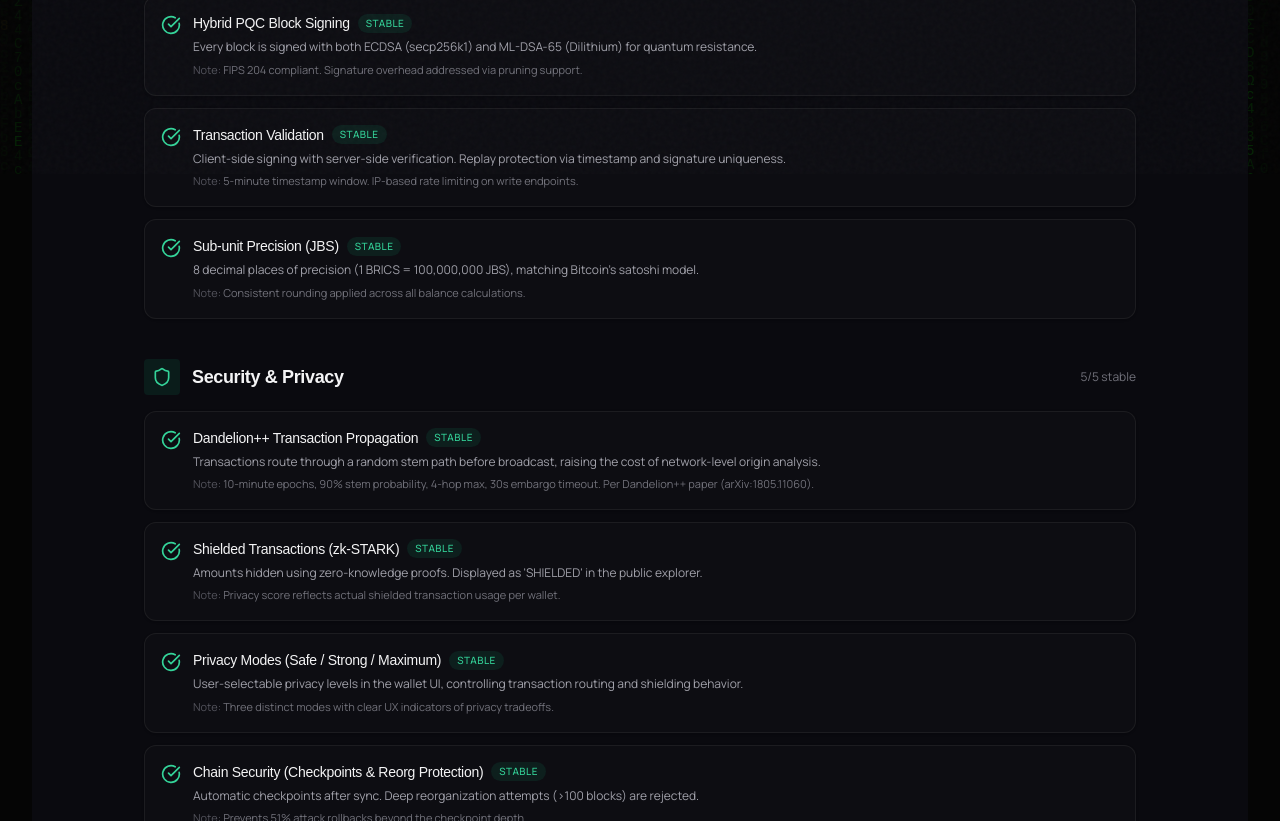
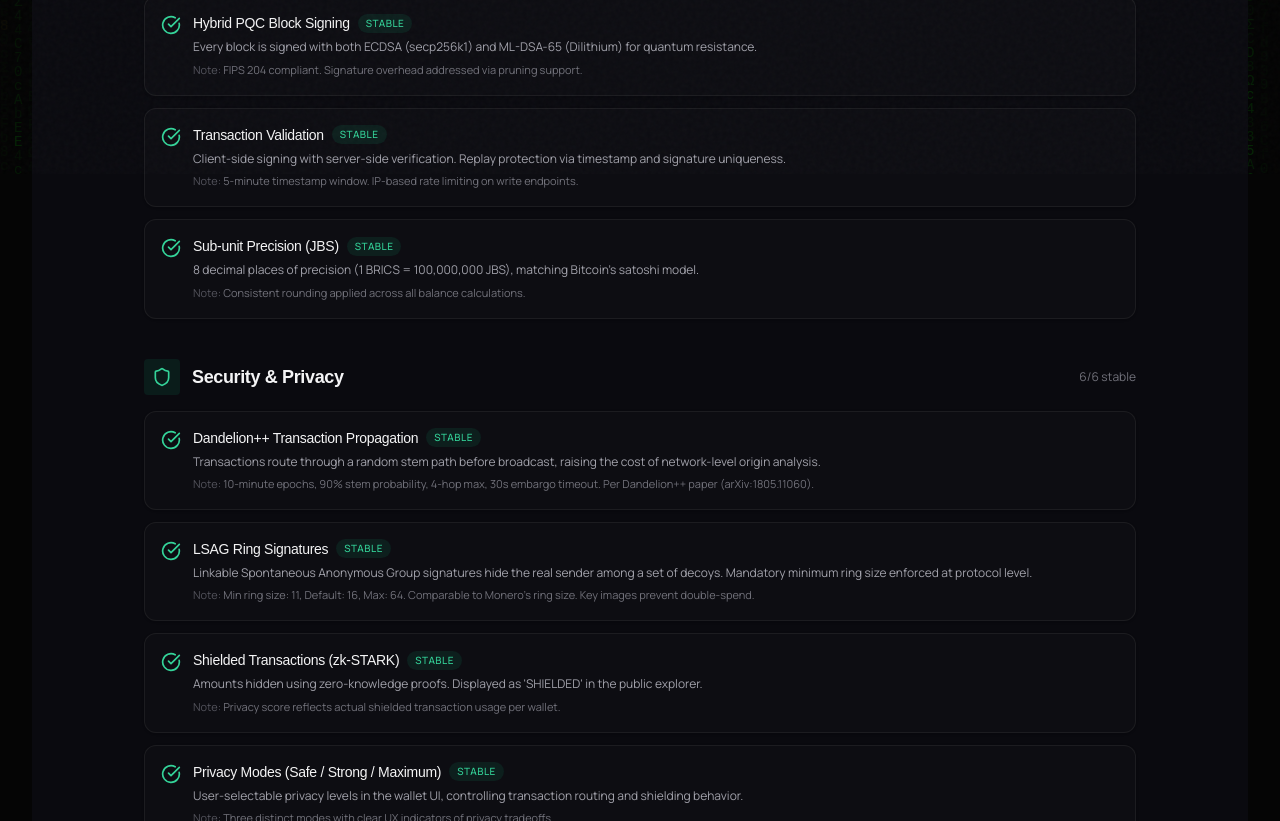
Before and after one commit to Bricscoin2026/Bricscoin, a React (Create React App) app in the folder frontend/: page /protocol-status in a window 1280 px wide. Shown: the part 626-1447 px from the top of the page. Built offline with nearby package versions, Linux system fonts and the light colour scheme; no server answers; a web font is replaced by a local one.

Commit message:
auto-commit for 6e74994a-4cfb-41df-ae80-c5b4f167af5b

```diff
--- a/frontend/src/pages/ProtocolStatus.jsx
+++ b/frontend/src/pages/ProtocolStatus.jsx
@@ -53,6 +53,12 @@ const PROTOCOL_LAYERS = [
         description: "Transactions route through a random stem path before broadcast, raising the cost of network-level origin analysis.",
         status: "stable",
         notes: "10-minute epochs, 90% stem probability, 4-hop max, 30s embargo timeout. Per Dandelion++ paper (arXiv:1805.11060).",
+      },
+      {
+        name: "LSAG Ring Signatures",
+        description: "Linkable Spontaneous Anonymous Group signatures hide the real sender among a set of decoys. Mandatory minimum ring size enforced at protocol level.",
+        status: "stable",
+        notes: "Min ring size: 11, Default: 16, Max: 64. Comparable to Monero's ring size. Key images prevent double-spend.",
       },
       {
         name: "Shielded Transactions (zk-STARK)",
```
